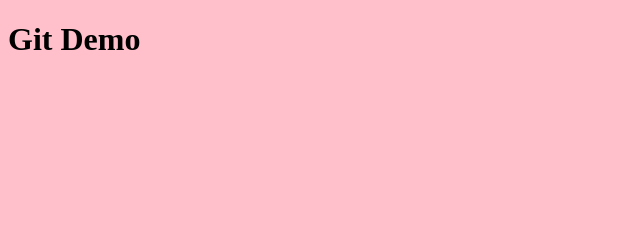
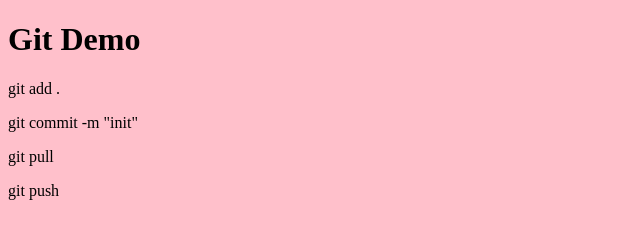
Before and after one commit to CoolConfucius/gitDemo, a plain HTML site: page index.html in a window 1280 px wide. Shown: the whole page, without its empty margins (0-640 px from the left). Drawn offline with Linux system fonts and the light colour scheme.

Commit message:
development

```diff
--- a/index.html
+++ b/index.html
@@ -7,5 +7,10 @@
 </head>
 <body>
   <h1>Git Demo</h1>
+  <p>git add .</p>
+  <p>git commit -m "init"</p>
+  <p>git pull</p>
+  <p>git push</p>
+
 </body>
 </html>
```
Also changed, not shown: 1 other file.
